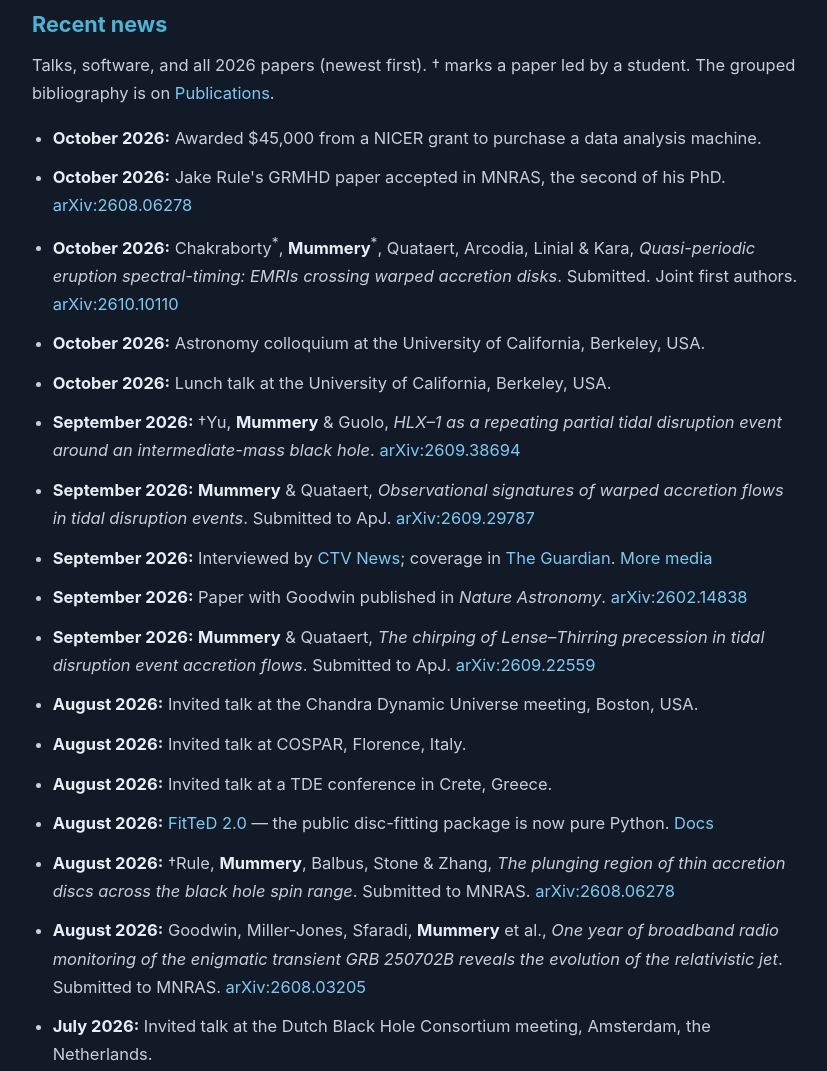
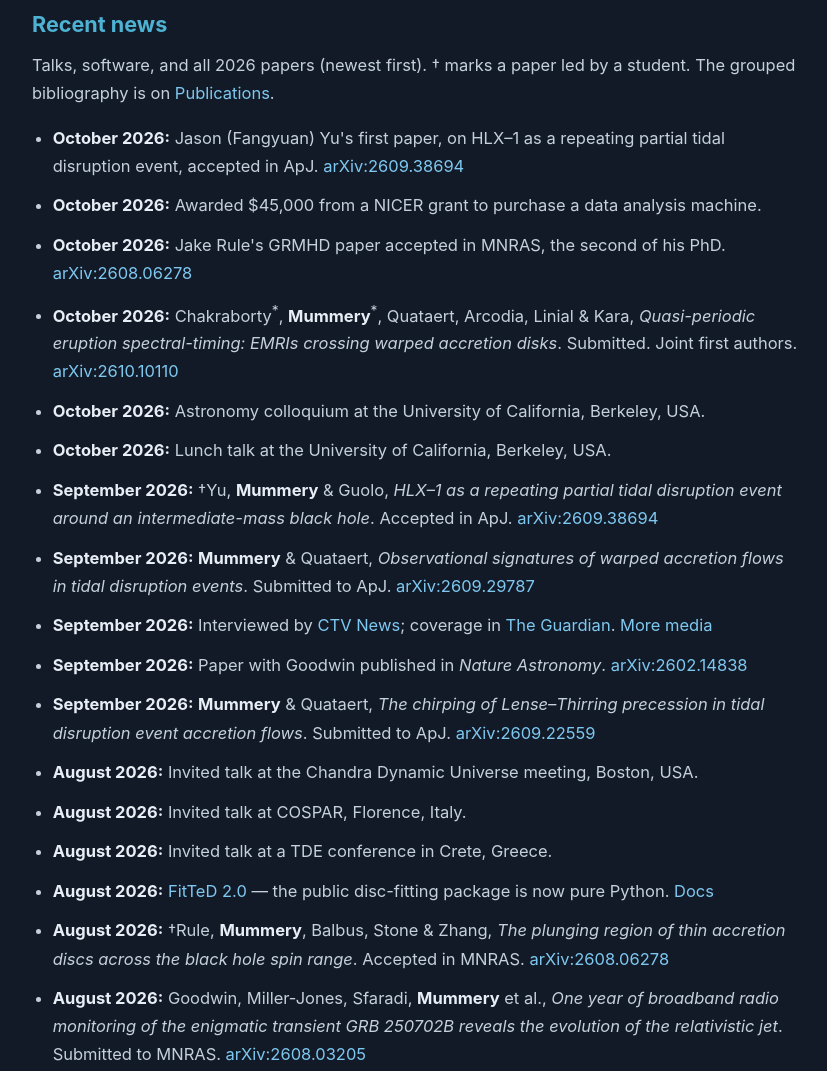
Before and after one commit to andymummeryastro/andymummeryastro.github.io, a plain HTML site: page index.html in a window 1280 px wide. Shown: the part 680-1751 px from the top of the page, without its empty margins (374-1201 px from the left). Drawn offline with Linux system fonts and the light colour scheme.

Commit message:
Update site.

```diff
--- a/index.html
+++ b/index.html
@@ -81,12 +81,13 @@
       <h2>Recent news</h2>
       <p class="lede">Talks, software, and all 2026 papers (newest first). † marks a paper led by a student. The grouped bibliography is on <a href="publications.html">Publications</a>.</p>
       <ul class="news">
+        <li><strong>October 2026:</strong> Jason (Fangyuan) Yu's first paper, on HLX–1 as a repeating partial tidal disruption event, accepted in ApJ. <a href="https://arxiv.org/abs/2609.38694">arXiv:2609.38694</a></li>
         <li><strong>October 2026:</strong> Awarded $45,000 from a NICER grant to purchase a data analysis machine.</li>
         <li><strong>October 2026:</strong> Jake Rule's GRMHD paper accepted in MNRAS, the second of his PhD. <a href="https://arxiv.org/abs/2608.06278">arXiv:2608.06278</a></li>
         <li><strong>October 2026:</strong> Chakraborty<sup>*</sup>, <strong>Mummery</strong><sup>*</sup>, Quataert, Arcodia, Linial &amp; Kara, <em>Quasi-periodic eruption spectral-timing: EMRIs crossing warped accretion disks</em>. Submitted. Joint first authors. <a href="https://arxiv.org/abs/2610.10110">arXiv:2610.10110</a></li>
         <li><strong>October 2026:</strong> Astronomy colloquium at the University of California, Berkeley, USA.</li>
         <li><strong>October 2026:</strong> Lunch talk at the University of California, Berkeley, USA.</li>
-        <li><strong>September 2026:</strong> †Yu, <strong>Mummery</strong> &amp; Guolo, <em>HLX–1 as a repeating partial tidal disruption event around an intermediate-mass black hole</em>. <a href="https://arxiv.org/abs/2609.38694">arXiv:2609.38694</a></li>
+        <li><strong>September 2026:</strong> †Yu, <strong>Mummery</strong> &amp; Guolo, <em>HLX–1 as a repeating partial tidal disruption event around an intermediate-mass black hole</em>. Accepted in ApJ. <a href="https://arxiv.org/abs/2609.38694">arXiv:2609.38694</a></li>
         <li><strong>September 2026:</strong> <strong>Mummery</strong> &amp; Quataert, <em>Observational signatures of warped accretion flows in tidal disruption events</em>. Submitted to ApJ. <a href="https://arxiv.org/abs/2609.29787">arXiv:2609.29787</a></li>
         <li><strong>September 2026:</strong> Interviewed by <a href="https://www.ctvnews.ca/video/2026/09/20/astrophysicist-andrew-mummery-explains-the-careful-timing-of-observing-black-holes/">CTV News</a>; coverage in <a href="https://www.theguardian.com/science/2026/sep/17/black-hole-burps-scientists-solve-mystery-astronomy">The Guardian</a>. <a href="media.html">More media</a></li>
         <li><strong>September 2026:</strong> Paper with Goodwin published in <em>Nature Astronomy</em>. <a href="https://arxiv.org/abs/2602.14838">arXiv:2602.14838</a></li>
@@ -95,7 +96,7 @@
         <li><strong>August 2026:</strong> Invited talk at COSPAR, Florence, Italy.</li>
         <li><strong>August 2026:</strong> Invited talk at a TDE conference in Crete, Greece.</li>
         <li><strong>August 2026:</strong> <a href="https://github.com/fittingtransientswithdiscs/FitTeD/releases/tag/v2.0.0">FitTeD 2.0</a> — the public disc-fitting package is now pure Python. <a href="https://fittingtransientswithdiscs.github.io/FitTeD/">Docs</a></li>
-        <li><strong>August 2026:</strong> †Rule, <strong>Mummery</strong>, Balbus, Stone &amp; Zhang, <em>The plunging region of thin accretion discs across the black hole spin range</em>. Submitted to MNRAS. <a href="https://arxiv.org/abs/2608.06278">arXiv:2608.06278</a></li>
+        <li><strong>August 2026:</strong> †Rule, <strong>Mummery</strong>, Balbus, Stone &amp; Zhang, <em>The plunging region of thin accretion discs across the black hole spin range</em>. Accepted in MNRAS. <a href="https://arxiv.org/abs/2608.06278">arXiv:2608.06278</a></li>
         <li><strong>August 2026:</strong> Goodwin, Miller-Jones, Sfaradi, <strong>Mummery</strong> et al., <em>One year of broadband radio monitoring of the enigmatic transient GRB 250702B reveals the evolution of the relativistic jet</em>. Submitted to MNRAS. <a href="https://arxiv.org/abs/2608.03205">arXiv:2608.03205</a></li>
         <li><strong>July 2026:</strong> Invited talk at the Dutch Black Hole Consortium meeting, Amsterdam, the Netherlands.</li>
         <li><strong>July 2026:</strong> Omand, Sarin, Lamb, Perley, <strong>Mummery</strong> et al., <em>Multiwavelength modelling of the luminous fast blue optical transient AT2024wpp</em>. MNRAS 550, stag1104. <a href="https://arxiv.org/abs/2601.03372">arXiv:2601.03372</a></li>
```
Also changed, not shown: publications.html (+2 -2 lines), 3 other files.
